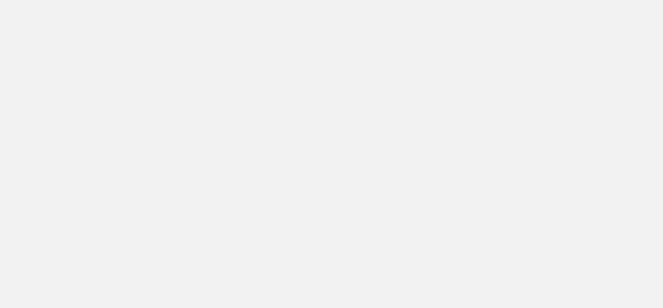
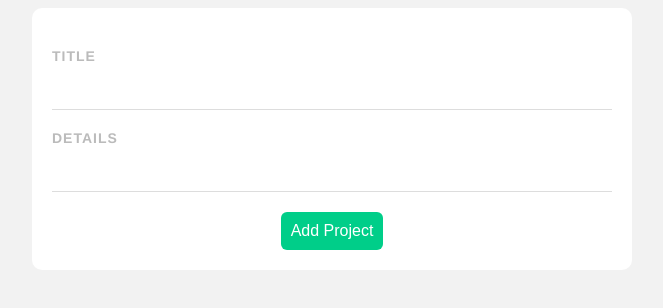
Before and after one commit to soehtut/project-planner-the-net-ninja, a Vue app: page /add-project in a window 1280 px wide. Before the commit this address had no page. Shown: the top 308 px of the page, without its empty margins (308-971 px from the left). Built offline with nearby package versions, Linux system fonts and the light colour scheme.

Commit message:
New Project Form

```diff
--- a/src/router/index.js
+++ b/src/router/index.js
@@ -1,11 +1,17 @@
 import { createRouter, createWebHistory } from 'vue-router'
 import Home from '../views/Home.vue'
+import AddProject from '../views/AddProject.vue'
 
 const routes = [
   {
     path: '/',
     name: 'Home',
     component: Home
+  },
+  {
+    path: '/add-project',
+    name: 'AddProject',
+    component: AddProject
   }
 ]
 
--- /dev/null
+++ b/src/views/AddProject.vue
@@ -0,0 +1,66 @@
+<template>
+    <form @submit.prevent="handleSubmit">
+        <label>Title</label>
+        <input type="text" v-model="title" required>
+        <label>Details</label>
+        <input type="text" v-model="details" required>
+        <button>Add Project</button>
+    </form>
+</template>
+
+<script>
+export default {
+    data() {
+        return {
+            title: '',
+            details: ''
+        }
+    },
+    methods: {
+        handleSubmit() {
+            console.log(this.title, this.details)
+        }
+    }
+}
+</script>
+
+<style>
+  form {
+    background: white;
+    padding: 20px;
+    border-radius: 10px;
+  }
+  label {
+    display: block;
+    color: #bbb;
+    text-transform: uppercase;
+    font-size: 14px;
+    font-weight: bold;
+    letter-spacing: 1px;
+    margin: 20px 0 10px 0
+  }
+  input {
+    padding: 10px;
+    border: 0;
+    border-bottom: 1px solid #ddd;
+    width: 100%;
+    box-sizing: border-box;
+  }
+  textarea {
+    border: 1px solid #ddd;
+    padding: 10px;
+    width: 100%;
+    box-sizing: border-box;
+    height: 100px;
+  }
+  form button {
+    display: block;
+    margin: 20px auto 0;
+    background: #00ce89;
+    color: white;
+    padding: 10px;
+    border: 0;
+    border-radius: 6px;
+    font-size: 16px;
+  }
+</style>
```
